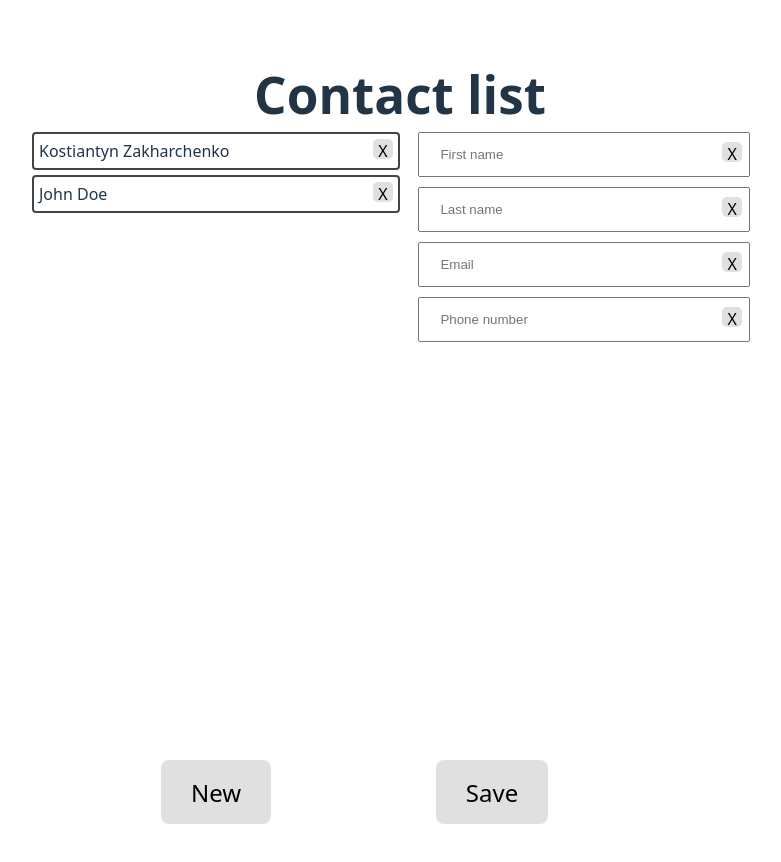
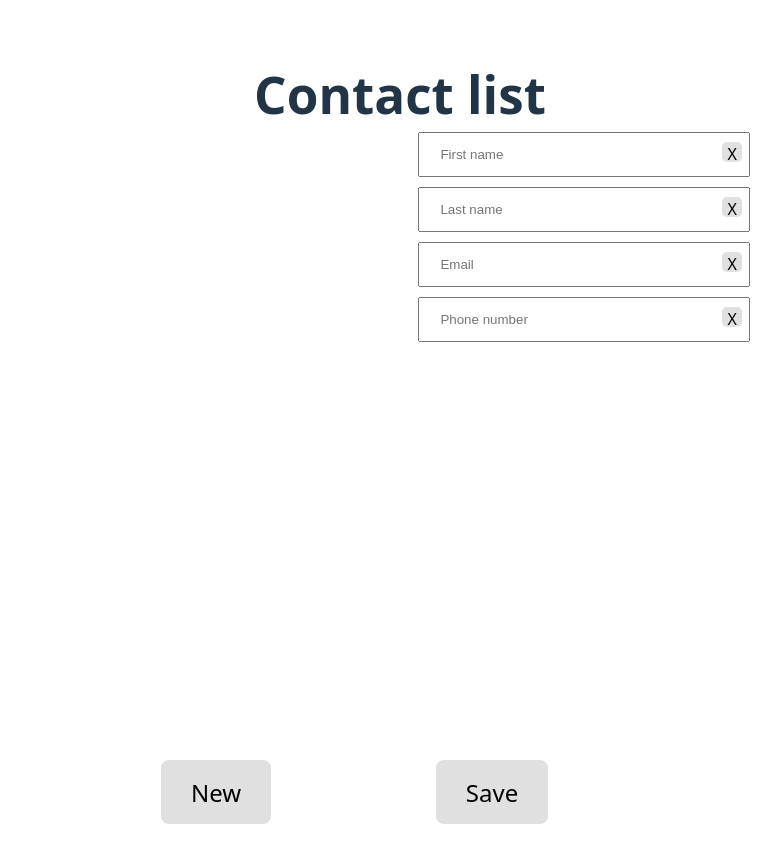
Before and after one commit to SwootsUA/FC-31-Contact-list, a React (Vite) app: page / in a window 1280 px wide. Shown: the top 862 px of the page, without its empty margins (240-1021 px from the left). Built offline with nearby package versions, Linux system fonts and the light colour scheme.

Commit message:
Add storing amd retriving contacts list to/from localStorage

```diff
--- a/src/App.jsx
+++ b/src/App.jsx
@@ -15,60 +15,70 @@ class App extends Component {
             email: '',
             phone: '',
         },
-        contacts: [
-            {
-                id: nanoid(),
-                firstName: 'Kostiantyn',
-                lastName: 'Zakharchenko',
-                email: 'kostya20022210@gmail.com',
-                phone: '+380951231231',
-            },
-            {
-                id: nanoid(),
-                firstName: 'John',
-                lastName: 'Doe',
-                email: 'johndoe@gmail.com',
-                phone: '+380988888888',
-            },
-        ],
+        contacts: [],
     };
+
+    componentDidMount() {
+        const contacts = JSON.parse(localStorage.getItem('contacts'));
+
+        if (contacts) {
+            this.setState({
+                contacts: contacts,
+            });
+        } else {
+            this.setState({
+                contacts: [],
+            });
+        }
+    }
+
+    saveLocaly(contacts) {
+        localStorage.setItem('contacts', JSON.stringify(contacts));
+    }
 
     saveContact = () => {
         if (this.state.inEditMode) {
-            this.setState({
-                contacts: this.state.contacts.map(contact =>
-                    contact.id === this.state.editContact.id
-                        ? this.state.editContact
+            this.setState(state => {
+                const contacts = state.contacts.map(contact =>
+                    contact.id === state.editContact.id
+                        ? state.editContact
                         : contact
-                ),
+                );
+                this.saveLocaly(contacts);
+                return {
+                    contacts,
+                };
             });
         } else {
             const newContact = {
                 ...this.state.editContact,
                 id: nanoid(),
             };
-            this.setState({
-                contacts: [...this.state.contacts, newContact],
+            this.setState(state => {
+                const contacts = [...state.contacts, newContact];
+                this.saveLocaly(contacts);
+                return {
+                    contacts,
+                };
             });
             this.exitEditMode();
         }
     };
 
     deleteContact = passedId => {
-        if (passedId) {
-            this.setState({
-                contacts: this.state.contacts.filter(
-                    contact => contact.id !== passedId
-                ),
-            });
-        } else {
-            this.setState({
-                contacts: this.state.contacts.filter(
-                    contact => contact.id !== this.state.editContact.id
-                ),
-            });
-            this.exitEditMode();
-        }
+        this.setState(state => {
+            const deleteId = passedId ? passedId : state.editContact.id;
+            const contacts = state.contacts.filter(
+                contact => contact.id !== deleteId
+            );
+            if (deleteId === state.editContact.id) {
+                this.exitEditMode();
+            }
+            this.saveLocaly(contacts);
+            return {
+                contacts,
+            };
+        });
     };
 
     enterEditMode = contactId => {
--- a/src/components/FormControls/FormControls.jsx
+++ b/src/components/FormControls/FormControls.jsx
@@ -18,6 +18,7 @@ export class FormControls extends Component {
                 {inEditMode && (
                     <div className="btn-container">
                         <button
+                            // to make sure arguments are empty and event aren't passed through
                             onClick={() => {
                                 deleteContact();
                             }}
```
